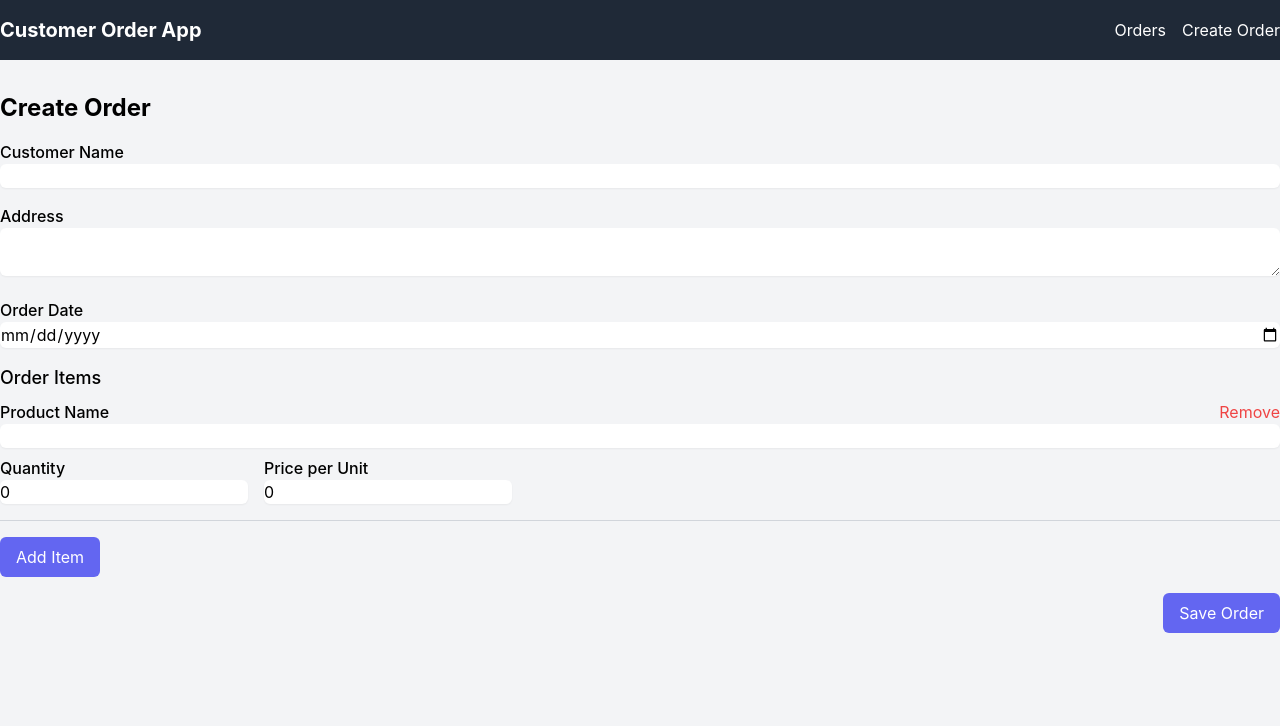
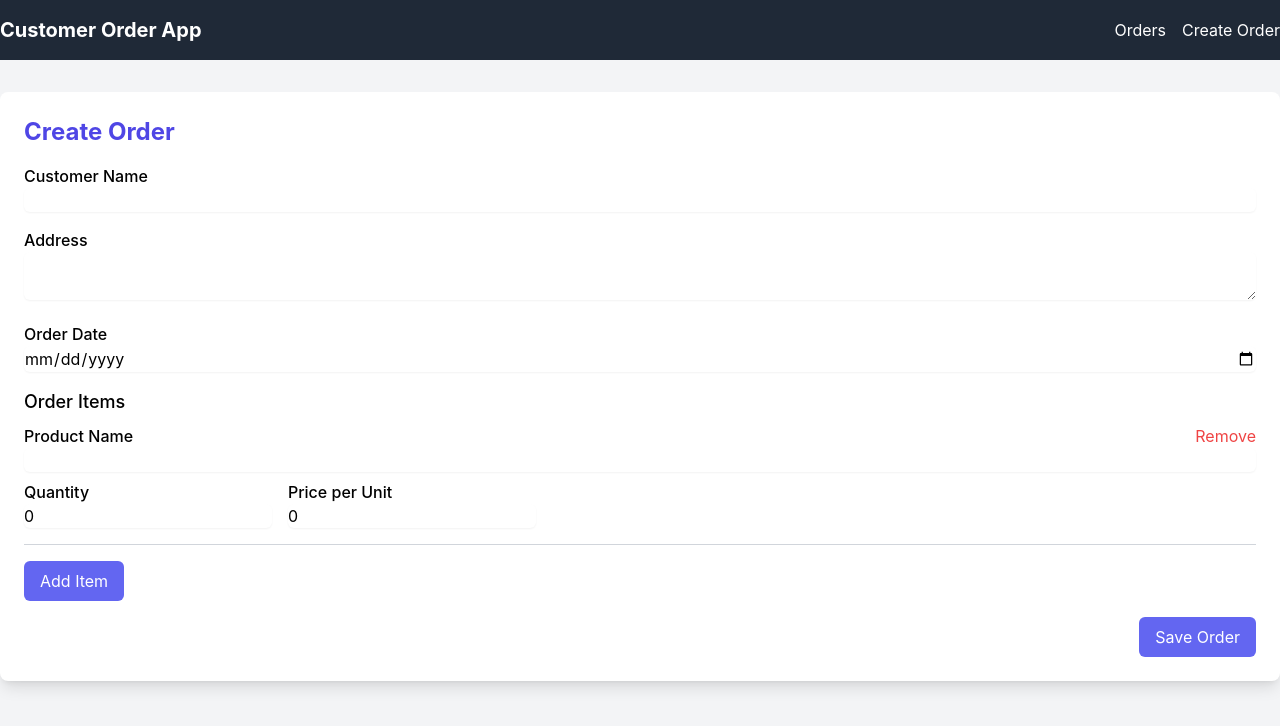
Before and after one commit to mostafa20001379/customer-order-app, a React (Create React App) app in the folder customer-order-frontend/: page /orders/create in a window 1280 px wide. Shown: the top 726 px of the page. Built offline with nearby package versions, Linux system fonts and the light colour scheme.

Commit message:
Edit CreateOrder.js and orderService.js

```diff
--- a/customer-order-frontend/src/pages/CreateOrder.js
+++ b/customer-order-frontend/src/pages/CreateOrder.js
@@ -17,8 +17,10 @@ const CreateOrder = () => {
 
     return (
         <div className="container mx-auto py-8">
-            <h1 className="text-2xl font-bold mb-4">Create Order</h1>
-            <OrderForm onSubmit={handleSubmit} />
+            <div className="bg-white rounded-lg shadow-lg p-6">
+                <h1 className="text-2xl font-bold mb-4 text-indigo-600">Create Order</h1>
+                <OrderForm onSubmit={handleSubmit} />
+            </div>
         </div>
     );
 };
--- a/customer-order-frontend/src/services/orderService.js
+++ b/customer-order-frontend/src/services/orderService.js
@@ -1,6 +1,6 @@
 import axios from 'axios';
 
-const API_URL = '/api/orders';
+const API_URL = 'http:localhost:8000/api/orders';
 
 const getOrders = async () => {
     try {
```
